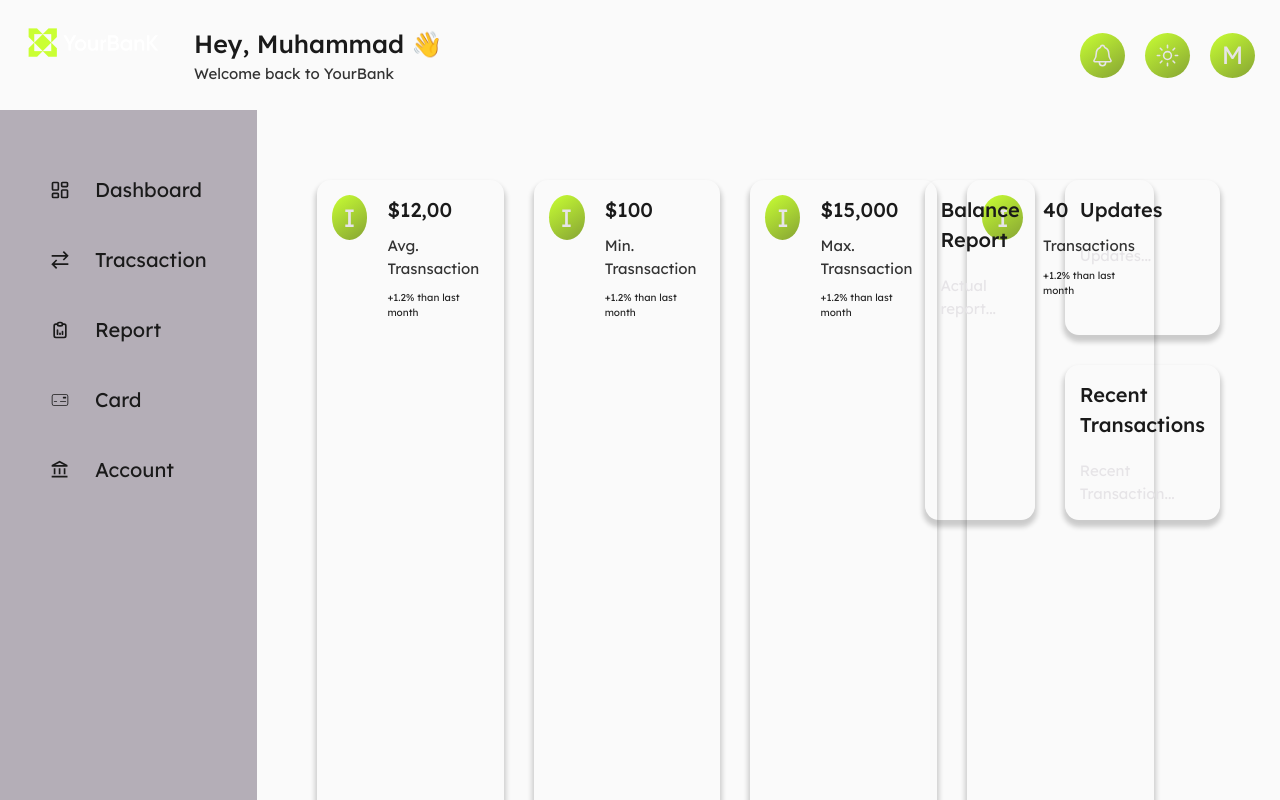
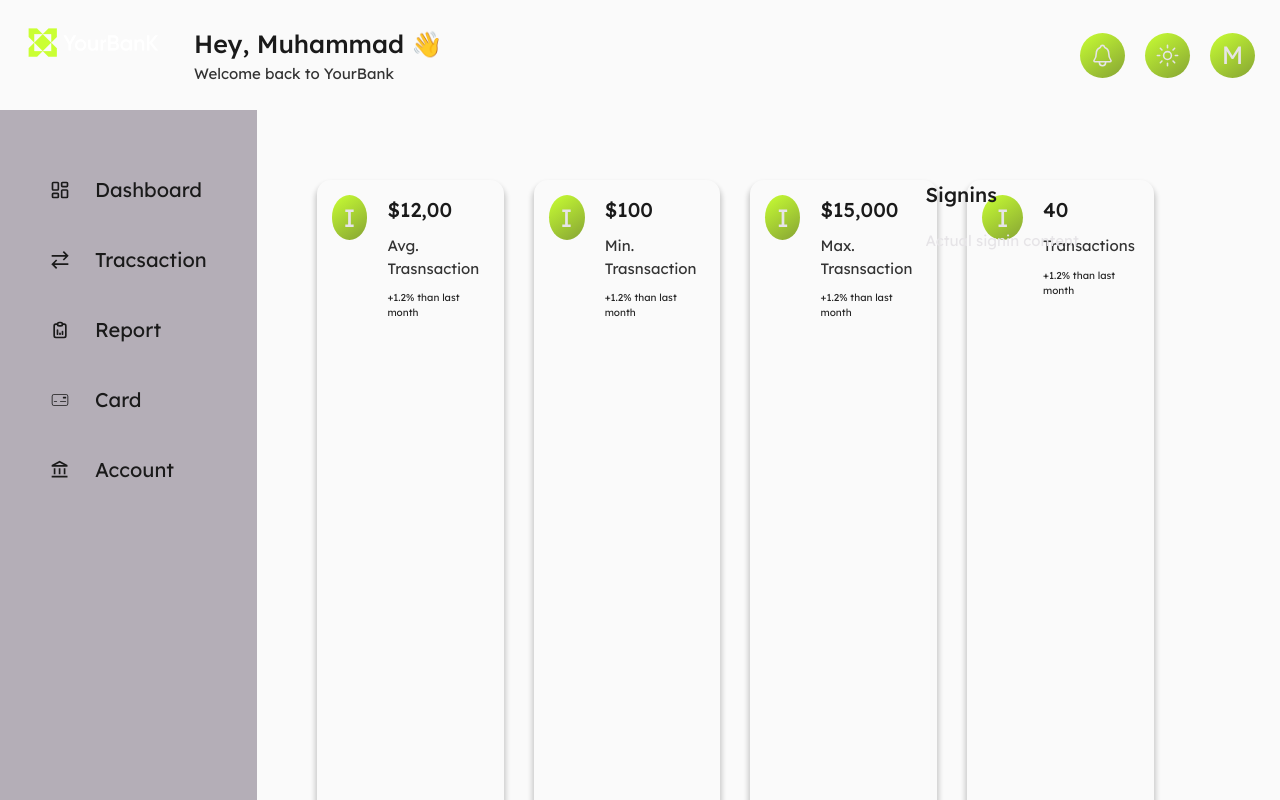
Before and after one commit to Muhammad0320/bank--f, a Next.js app: page /reports in a window 1280 px wide. Shown: the top 800 px of the page. Built offline with nearby package versions, Linux system fonts and the light colour scheme.

Commit message:
chore:  update page ts

```diff
--- a/src/app/(content)/reports/page.tsx
+++ b/src/app/(content)/reports/page.tsx
@@ -6,6 +6,7 @@ import {
   MiddleReportRow,
   RecentTxnReport,
   ReportContainer,
+  SigninReport,
   UpdatesReport,
 } from './style';
 import { FlexContainer } from '../../../../components/UI/uiStyles';
@@ -113,6 +114,12 @@ const Page: React.FC = () => {
           </FlexContainer>
         </FlexContainer>
       </LastReportRow>
+
+      <SigninReport $flow="column" $size="small">
+        <StyledH3> Signins </StyledH3>
+
+        <div> Actual signin content </div>
+      </SigninReport>
     </ReportContainer>
   );
 };
```
